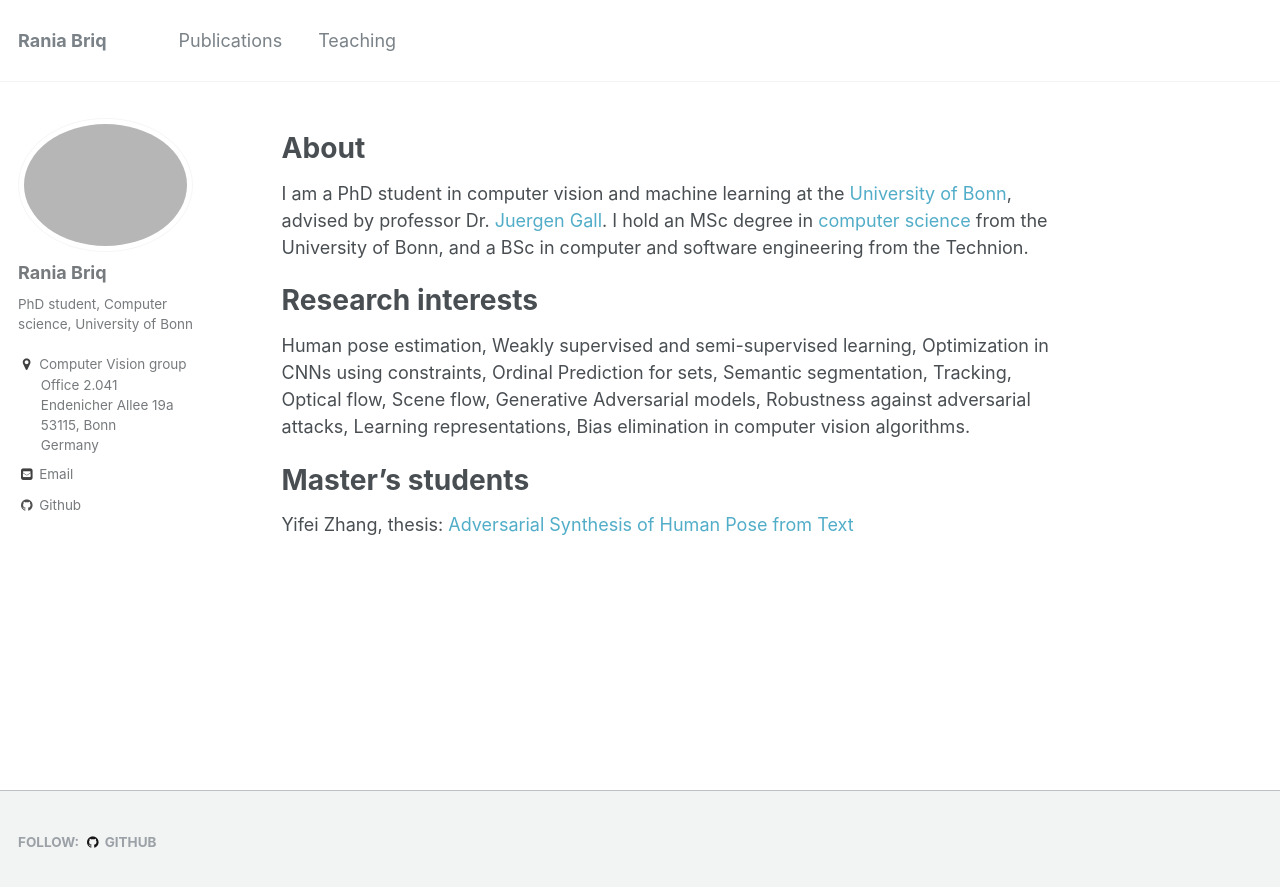
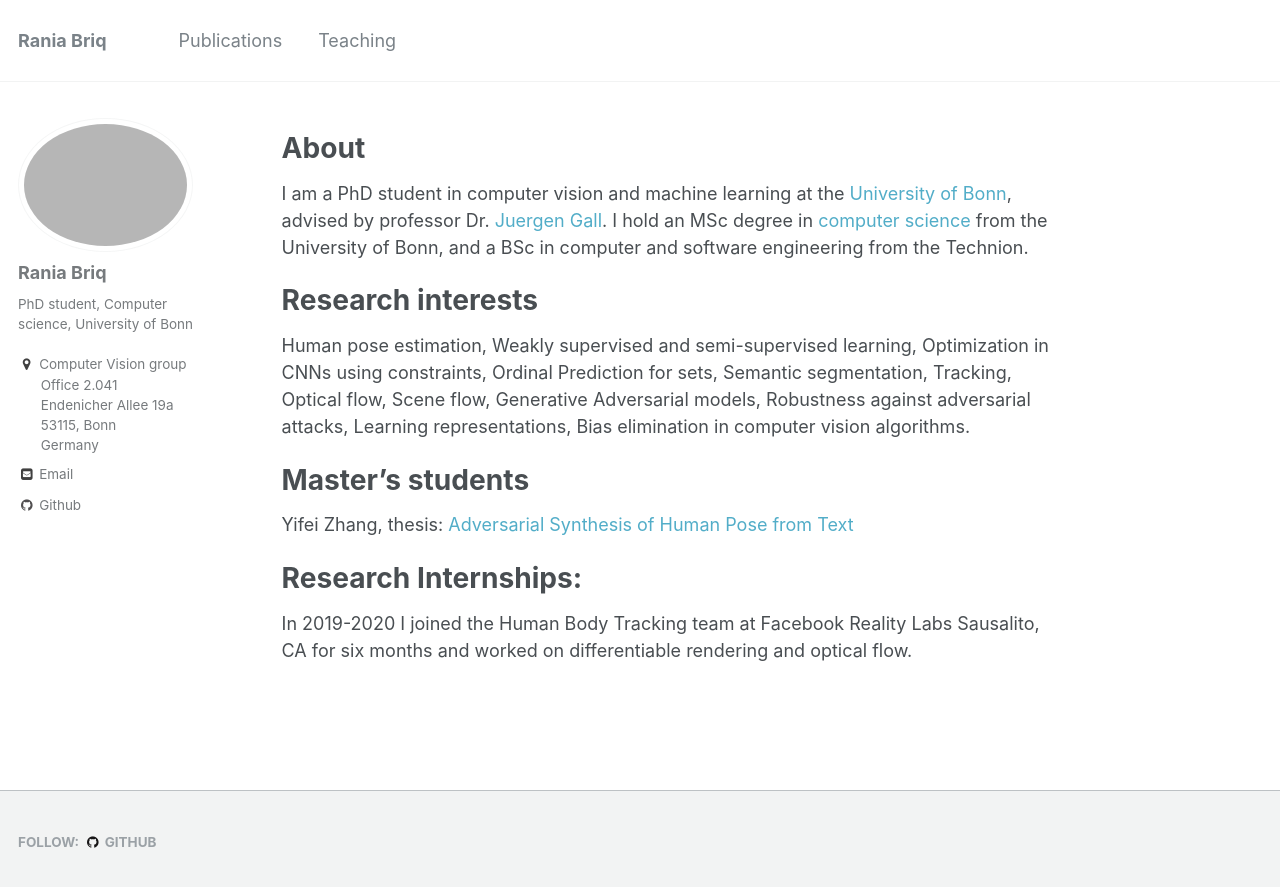
Before and after one commit to briqr/briqr.github.io, a Jekyll site: the page built from _pages/about.md, in a window 1280 px wide. Shown: the top 887 px of the page. Built offline with Jekyll 4.4.1, drawn with Linux system fonts in a browser that asks for light colours.

Commit message:
Update about.md

```diff
--- a/_pages/about.md
+++ b/_pages/about.md
@@ -26,3 +26,7 @@ Master's students
 ======
 
 Yifei Zhang, thesis: [Adversarial Synthesis of Human Pose from Text](https://arxiv.org/abs/2005.00340)
+
+Research Internships:
+======
+In 2019-2020 I joined the Human Body Tracking team at Facebook Reality Labs Sausalito, CA for six months and worked on differentiable rendering and optical flow.
```
